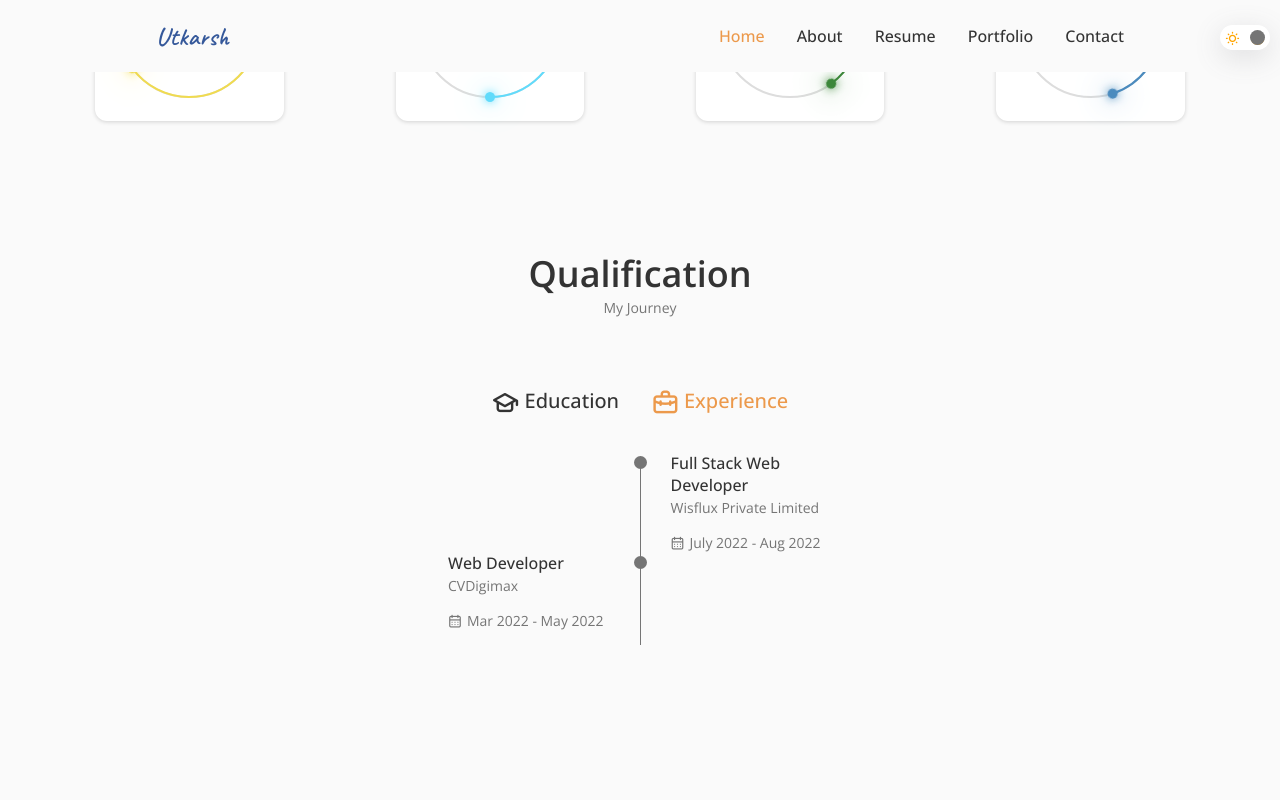
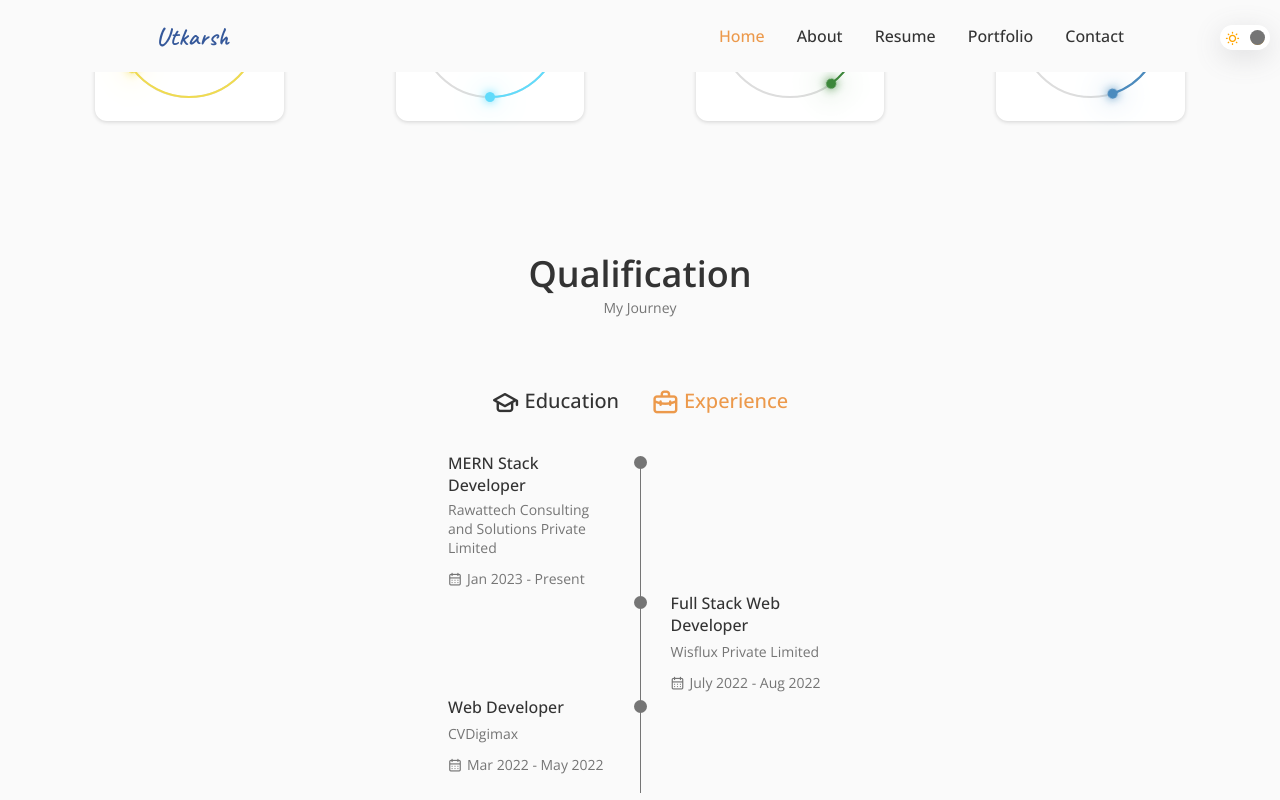
Before and after one commit to utkarsh3020/Portfolio_Web_App, a React (Create React App) app: page / in a window 1280 px wide. Both pictures are taken after a click on the element "Experience". Shown: the part 2148-2948 px from the top of the page. Built offline with nearby package versions, Linux system fonts and the light colour scheme.

Commit message:
update the portfolio according to new resume

```diff
--- a/src/components/CSS/contact.css
+++ b/src/components/CSS/contact.css
@@ -114,7 +114,8 @@ textarea {
 
 .smile_icon{
   padding-left: 5px;
-  font-size: var(--font-medium);
+  font-size: var(--normal-font-size);
+  color: var(--active-color);
 }
 
 .errmsg{
--- a/src/components/CSS/qualification.css
+++ b/src/components/CSS/qualification.css
@@ -1,5 +1,3 @@
-
-
 .qualification_container{
     max-width: 768px;
 }
@@ -54,16 +52,18 @@
 .qualification_title{
     font-size: var(--normal-font-size);
     font-weight: var(--font-medium);
+    margin-bottom: var(--mb-0-25);
 }
 
 .qualification_subtitle{
     display: inline-block;
     font-size: var(--small-font-size);
-    margin-bottom: var(--mb-1);
+    margin-bottom: var(--mb-0-75);
 }
 
 .qualification_calendar{
     font-size: var(--small-font-size);
+    margin-bottom: var(--mb-0-25);
 }
 
 .qualification_calendar-icon{
--- a/src/components/about/Info.jsx
+++ b/src/components/about/Info.jsx
@@ -9,7 +9,7 @@ const Info = () => {
         <div className="about_box" style={{backgroundColor: darkMode ? "#222" : "", boxShadow: darkMode ? '0 3px 10px rgb(0 0 0 / 0.4)' : ""}}>
             <i style={{ color: darkMode && "white" }} class='about_icon bx bx-award'></i>
             <h3 style={{ color: darkMode && "white" }} className="about_title">Designation</h3>
-            <span className="about_subtitle">Student</span>
+            <span className="about_subtitle">Developer</span>
         </div>
 
         <div className="about_box" style={{backgroundColor: darkMode ? "#222" : "", boxShadow: darkMode ? '0 3px 10px rgb(0 0 0 / 0.4)' : ""}}>
--- a/src/components/contact/Contact.jsx
+++ b/src/components/contact/Contact.jsx
@@ -112,9 +112,9 @@ const Contact = () => {
     }
   };
 
-  setTimeout(() => {
-    setThankMessage(false);
-  }, 5000);
+  // setTimeout(() => {
+  //   setThankMessage(false);
+  // }, 15000);
 
   return (
     <section
--- a/src/components/portfolio/Data.jsx
+++ b/src/components/portfolio/Data.jsx
@@ -5,6 +5,7 @@ import Work4 from "../../assets/work4.jpg";
 import Work5 from "../../assets/work5.jpg";
 import Work6 from "../../assets/work6.avif";
 import Work7 from "../../assets/work7.jpg";
+import Work8 from "../../assets/work8.jpg";
 
 
 export const projectsData = [
@@ -32,7 +33,7 @@ export const projectsData = [
   {
     id: 4,
     image: Work4,
-    title: "Landing Page",
+    title: "Responsive Web Page",
     category: "design",
     url: "https://utkarsh3020.github.io/Landing_UI/",
   },
@@ -43,19 +44,26 @@ export const projectsData = [
     category: "game",
     url: "https://utkarsh3020.github.io/Tic_Tac_Toe/",
   },
-  {
-    id: 6,
-    image: Work6,
-    title: "Adore English",
-    category: "blogs",
-    url: "https://www.adoreenglish.com/",
-  },
+  // {
+  //   id: 6,
+  //   image: Work6,
+  //   title: "Adore English",
+  //   category: "blogs",
+  //   url: "https://www.adoreenglish.com/",
+  // },
   {
     id: 7,
     image: Work7,
     title: "2D Breakout Game",
     category: "game",
     url: "https://utkarsh3020.github.io/2D-Breakout/",
+  },
+  {
+    id: 8,
+    image: Work8,
+    title: "2D Hangman Game",
+    category: "game",
+    url: "https://utkarsh3020.github.io/Hangman_Game/",
   },
 ];
 
--- a/src/components/qualification/Qualification.jsx
+++ b/src/components/qualification/Qualification.jsx
@@ -12,8 +12,13 @@ const Qualification = () => {
     setToggleState(index);
   };
   return (
-    <section className="education section" style={{color: darkMode && "white"}}>
-      <h2 className="section_title" style={{color: darkMode && "white"}}>Qualification</h2>
+    <section
+      className="education section"
+      style={{ color: darkMode && "white" }}
+    >
+      <h2 className="section_title" style={{ color: darkMode && "white" }}>
+        Qualification
+      </h2>
       <span className="section_subtitle">My Journey</span>
 
       <div className="qualification_container container">
@@ -25,7 +30,7 @@ const Qualification = () => {
                 : "qualification_button button-flex"
             }
             onClick={() => toggleTab(1)}
-            style={{color: darkMode && "white"}}
+            style={{ color: darkMode && "white" }}
           >
             <i className="uil uil-graduation-cap qualification_icon"></i>
             Education
@@ -38,7 +43,7 @@ const Qualification = () => {
                 : "qualification_button button-flex"
             }
             onClick={() => toggleTab(2)}
-            style={{color: darkMode && "white"}}
+            style={{ color: darkMode && "white" }}
           >
             <i className="uil uil-briefcase-alt qualification_icon"></i>
             Experience
@@ -55,7 +60,10 @@ const Qualification = () => {
           >
             <div className="qualification_data">
               <div>
-                <h3 className="qualification_title" style={{color: darkMode && "white"}}>
+                <h3
+                  className="qualification_title"
+                  style={{ color: darkMode && "white" }}
+                >
                   Bachelor's in Technology
                 </h3>
                 <span className="qualification_subtitle">
@@ -68,8 +76,14 @@ const Qualification = () => {
               </div>
 
               <div>
-                <span style={{backgroundColor: darkMode && "white"}} className="qualification_rounder"></span>
-                <span style={{backgroundColor: darkMode && "white"}} className="qualification_line"></span>
+                <span
+                  style={{ backgroundColor: darkMode && "white" }}
+                  className="qualification_rounder"
+                ></span>
+                <span
+                  style={{ backgroundColor: darkMode && "white" }}
+                  className="qualification_line"
+                ></span>
               </div>
             </div>
 
@@ -77,12 +91,21 @@ const Qualification = () => {
               <div></div>
 
               <div>
-                <span style={{backgroundColor: darkMode && "white"}} className="qualification_rounder"></span>
-                <span style={{backgroundColor: darkMode && "white"}} className="qualification_line"></span>
+                <span
+                  style={{ backgroundColor: darkMode && "white" }}
+                  className="qualification_rounder"
+                ></span>
+                <span
+                  style={{ backgroundColor: darkMode && "white" }}
+                  className="qualification_line"
+                ></span>
               </div>
 
               <div>
-                <h3 className="qualification_title" style={{color: darkMode && "white"}}>
+                <h3
+                  className="qualification_title"
+                  style={{ color: darkMode && "white" }}
+                >
                   Senior Seconadary School
                 </h3>
                 <span className="qualification_subtitle">
@@ -97,7 +120,12 @@ const Qualification = () => {
 
             <div className="qualification_data">
               <div>
-                <h3 className="qualification_title" style={{color: darkMode && "white"}}>Secondary School</h3>
+                <h3
+                  className="qualification_title"
+                  style={{ color: darkMode && "white" }}
+                >
+                  Secondary School
+                </h3>
                 <span className="qualification_subtitle">
                   Royal International School
                 </span>
@@ -108,8 +136,14 @@ const Qualification = () => {
               </div>
 
               <div>
-                <span style={{backgroundColor: darkMode && "white"}} className="qualification_rounder"></span>
-                <span style={{backgroundColor: darkMode && "white"}} className="qualification_line"></span>
+                <span
+                  style={{ backgroundColor: darkMode && "white" }}
+                  className="qualification_rounder"
+                ></span>
+                <span
+                  style={{ backgroundColor: darkMode && "white" }}
+                  className="qualification_line"
+                ></span>
               </div>
             </div>
           </div>
@@ -122,15 +156,51 @@ const Qualification = () => {
             }
           >
             <div className="qualification_data">
+              <div>
+                <h3
+                  className="qualification_title"
+                  style={{ color: darkMode && "white" }}
+                >
+                  MERN Stack Developer
+                </h3>
+                <span className="qualification_subtitle">Rawattech Consulting and Solutions Private Limited</span>
+                <div className="qualification_calendar">
+                  <i className="uil uil-calendar-alt qualification_calendar-icon"></i>
+                  Jan 2023 - Present
+                </div>
+              </div>
+
+              <div>
+                <span
+                  style={{ backgroundColor: darkMode && "white" }}
+                  className="qualification_rounder"
+                ></span>
+                <span
+                  style={{ backgroundColor: darkMode && "white" }}
+                  className="qualification_line"
+                ></span>
+              </div>
+            </div>
+
+            <div className="qualification_data">
               <div></div>
 
               <div>
-                <span style={{backgroundColor: darkMode && "white"}} className="qualification_rounder"></span>
-                <span style={{backgroundColor: darkMode && "white"}} className="qualification_line"></span>
+                <span
+                  style={{ backgroundColor: darkMode && "white" }}
+                  className="qualification_rounder"
+                ></span>
+                <span
+                  style={{ backgroundColor: darkMode && "white" }}
+                  className="qualification_line"
+                ></span>
               </div>
 
               <div>
-                <h3 className="qualification_title" style={{color: darkMode && "white"}}>
+                <h3
+                  className="qualification_title"
+                  style={{ color: darkMode && "white" }}
+                >
                   Full Stack Web Developer
                 </h3>
                 <span className="qualification_subtitle">
@@ -145,7 +215,12 @@ const Qualification = () => {
 
             <div className="qualification_data">
               <div>
-                <h3 className="qualification_title" style={{color: darkMode && "white"}}>Web Developer</h3>
+                <h3
+                  className="qualification_title"
+                  style={{ color: darkMode && "white" }}
+                >
+                  Web Developer
+                </h3>
                 <span className="qualification_subtitle">CVDigimax</span>
                 <div className="qualification_calendar">
                   <i className="uil uil-calendar-alt qualification_calendar-icon"></i>
@@ -154,8 +229,14 @@ const Qualification = () => {
               </div>
 
               <div>
-                <span style={{backgroundColor: darkMode && "white"}} className="qualification_rounder"></span>
-                <span style={{backgroundColor: darkMode && "white"}} className="qualification_line"></span>
+                <span
+                  style={{ backgroundColor: darkMode && "white" }}
+                  className="qualification_rounder"
+                ></span>
+                <span
+                  style={{ backgroundColor: darkMode && "white" }}
+                  className="qualification_line"
+                ></span>
               </div>
             </div>
           </div>
```
Also changed, not shown: src/assets/work8.jpg (added).
